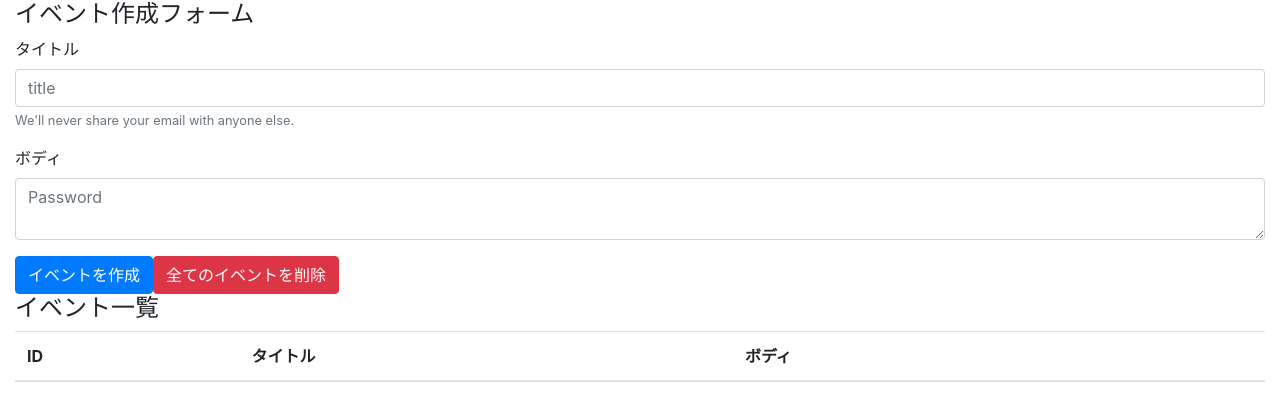
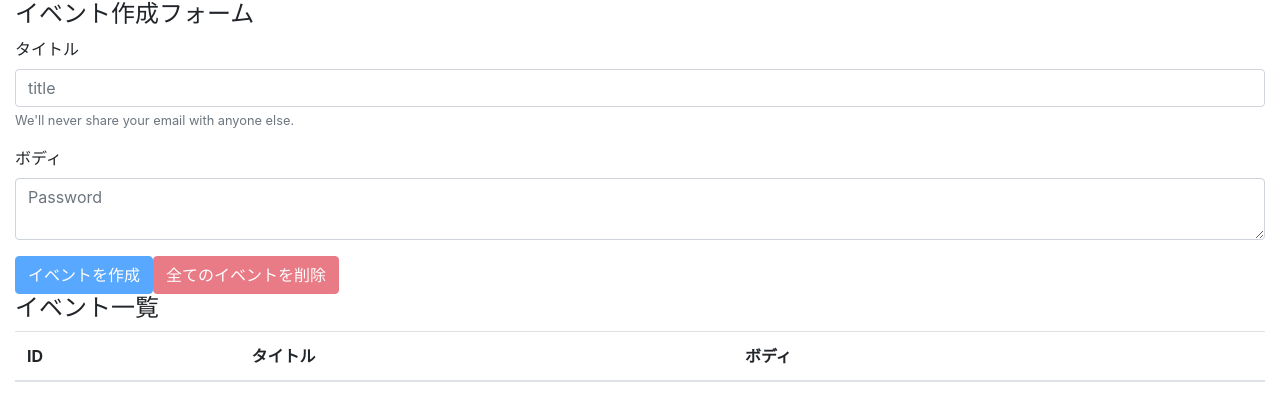
Before and after one commit to gonta1026/react_hooks_redux, a React (Create React App) app: page / in a window 1280 px wide. Shown: the top 420 px of the page. Built offline with nearby package versions, Linux system fonts and the light colour scheme.

Commit message:
delete-confilm btn-disabled

```diff
--- a/src/components/App.js
+++ b/src/components/App.js
@@ -17,10 +17,23 @@ const App = () => {
   const handleClickDelete = (e, id) => {
     console.log(e, id)
     e.preventDefault();
+    const result = window.confirm(`id=${id}を削除してもいいですか？`)
+    if (result){
     dispatch({type: "DELETE_EVENT", id})
+    }
+  }
+
+  const handleClickAllDelete = (e) => {
+    e.preventDefault();
+    const result = window.confirm("全て削除してもいいですか？")
+    if (result){
+      dispatch({type: "DELETE_ALL_EVENT"})
+    }
   }
 
   const {title, body} = event;
+  const onCreatble = event.title === "" | event.body === "";
+  const onAllDeletable = !state.length;
 
   return (
     <div className="container-fluid">
@@ -28,7 +41,7 @@ const App = () => {
       <form>
         <div className="form-group">
           <label htmlFor="exampleInputEmail1">タイトル</label>
-          <input type="email" className="form-control" id="exampleInputEmail1" aria-describedby="emailHelp" value={title}placeholder="title" onChange={(e) => setEvent({...event, title: e.target.value})}/>
+          <input type="text" className="form-control" id="exampleInputEmail1" aria-describedby="emailHelp" value={title}placeholder="title" onChange={(e) => setEvent({...event, title: e.target.value})}/>
           <small id="emailHelp" className="form-text text-muted">We'll never share your email with anyone else.</small>
         </div>
 
@@ -36,8 +49,8 @@ const App = () => {
           <label htmlFor="exampleInputPassword1">ボディ</label>
           <textarea className="form-control" id="exampleInputPassword1" placeholder="Password" value={body} onChange={(e) => setEvent({...event, body: e.target.value})}></textarea>
         </div>
-        <button type="submit" className="btn btn-primary" onClick={(e) => addEvent(e)}>イベントを作成</button>
-        <button type="submit" className="btn btn-danger">全てのイベントを削除</button>
+        <button type="submit" className="btn btn-primary" disabled={onCreatble} onClick={(e) => addEvent(e)}>イベントを作成</button>
+        <button type="submit" className="btn btn-danger" disabled={onAllDeletable} onClick={(e) => handleClickAllDelete(e)}>全てのイベントを削除</button>
       </form>
 
       <h4 className="">イベント一覧</h4>
```
